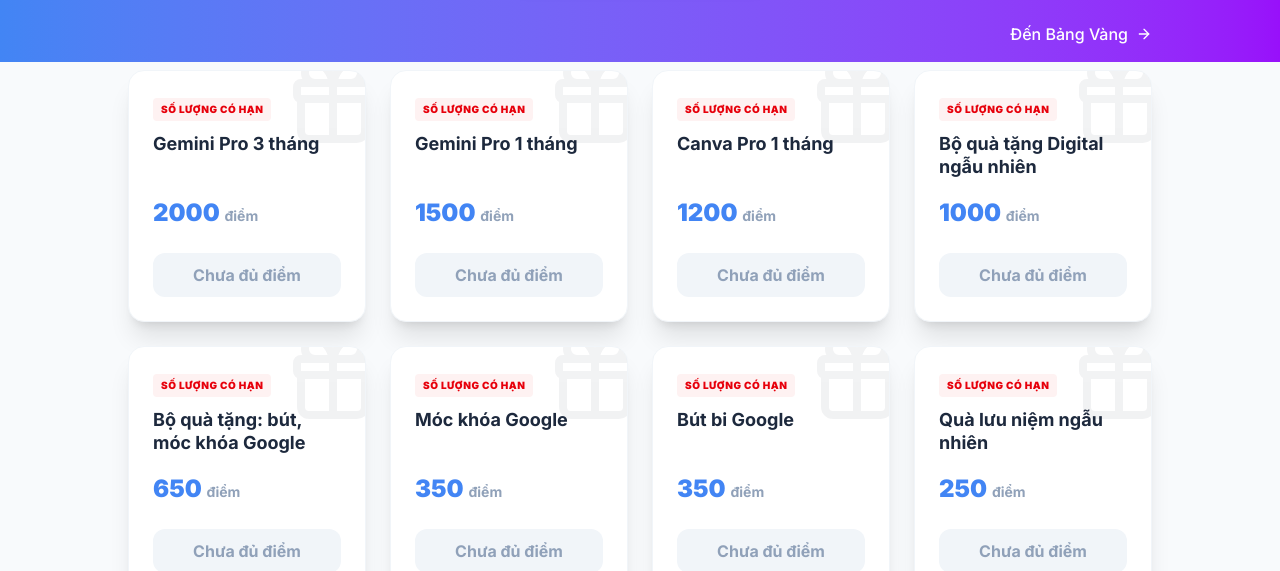
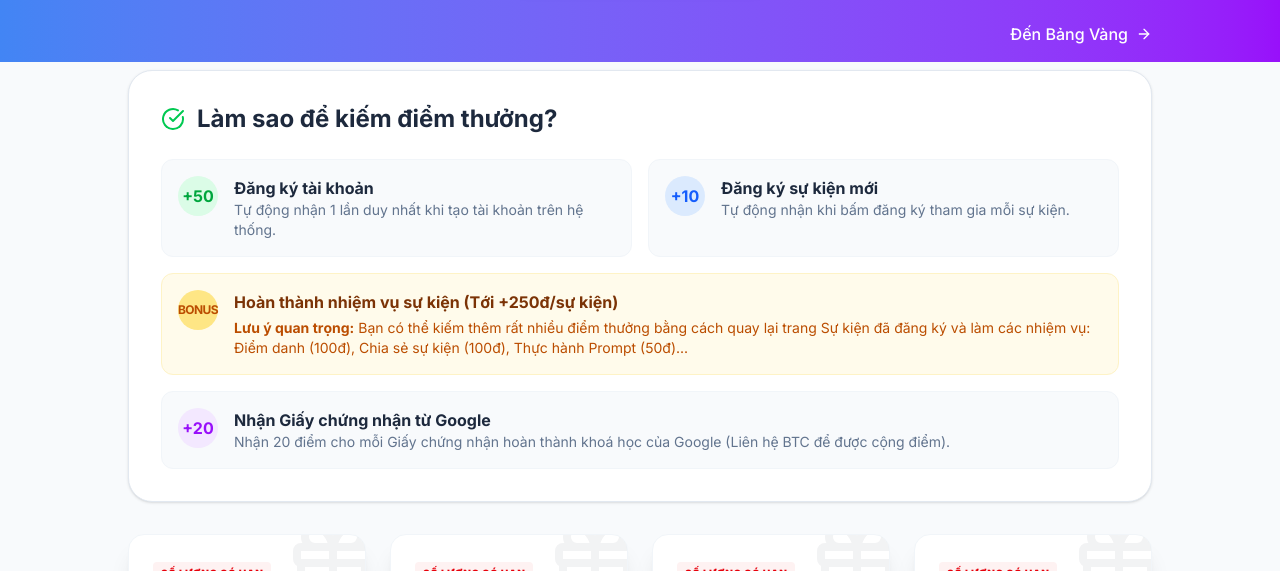
Before and after one commit to duongdaison3/ga4students, a Next.js app: page /doi-qua in a window 1280 px wide. Shown: the part 381-952 px from the top of the page. Built offline with nearby package versions, Linux system fonts and the light colour scheme; no server answers; the database is empty; sample sign-in values are in the browser's storage.

Commit message:
update mission

```diff
--- a/src/app/api/auth/register/route.ts
+++ b/src/app/api/auth/register/route.ts
@@ -49,7 +49,17 @@
       phone,
       university,
       createdAt: new Date(),
-      role: "student"
+      role: "student",
+      totalPoints: 50 // Thưởng 50 điểm khi đăng ký
+    });
+
+    // 4b. Record mission
+    await adminDb.collection("user_missions").doc(`${userRecord.uid}_register`).set({
+      userId: userRecord.uid,
+      eventId: "system",
+      missionType: "register",
+      points: 50,
+      createdAt: new Date()
     });
 
     // 5. Send account activation email with password setup link
--- a/src/app/api/workshops/register/route.ts
+++ b/src/app/api/workshops/register/route.ts
@@ -47,9 +47,23 @@
       return NextResponse.json({ error: "Bạn đã đăng ký tham gia buổi học này rồi." }, { status: 400 });
     }
 
-    // 5. Update user's registered workshops in Firestore
+    // 5. Update user's registered workshops and add 10 points in Firestore
     registeredWorkshops.push(workshopId);
-    await userRef.set({ registeredWorkshops }, { merge: true });
+    const currentPoints = userDoc.exists ? (userDoc.data()?.totalPoints || 0) : 0;
+
+    await userRef.set({
+      registeredWorkshops,
+      totalPoints: currentPoints + 10
+    }, { merge: true });
+
+    // 5a. Record mission
+    await adminDb.collection("user_missions").doc(`${uid}_${workshopId}_register_event`).set({
+      userId: uid,
+      eventId: workshopId,
+      missionType: "register_event",
+      points: 10,
+      createdAt: new Date()
+    });
 
     // 5b. Save to registrations collection for admin dashboard
     await adminDb.collection("registrations").add({
--- a/src/app/doi-qua/page.tsx
+++ b/src/app/doi-qua/page.tsx
@@ -11,10 +11,10 @@
 import { useRouter } from "next/navigation";
 
 const REWARDS = [
-  { id: "gemini_pro_3m", name: "Gemini Pro 3 tháng", points: 2000, type: "digital", limit: "Số lượng có hạn" },
-  { id: "gemini_pro_1m", name: "Gemini Pro 1 tháng", points: 1500, type: "digital", limit: "Số lượng có hạn" },
-  { id: "canva_pro_1m", name: "Canva Pro 1 tháng", points: 1200, type: "digital", limit: "Số lượng có hạn" },
-  { id: "digital_random", name: "Bộ quà tặng Digital ngẫu nhiên", points: 1000, type: "digital", limit: "Số lượng có hạn" },
+  { id: "gemini_pro_3m", name: "Gemini Pro 3 tháng", points: 2500, type: "digital", limit: "Số lượng có hạn" },
+  { id: "gemini_pro_1m", name: "Gemini Pro 1 tháng", points: 2000, type: "digital", limit: "Số lượng có hạn" },
+  { id: "canva_pro_1m", name: "Canva Pro 1 tháng", points: 1500, type: "digital", limit: "Số lượng có hạn" },
+  { id: "digital_random", name: "Bộ quà tặng Digital ngẫu nhiên", points: 1200, type: "digital", limit: "Số lượng có hạn" },
   { id: "phys_combo", name: "Bộ quà tặng: bút, móc khóa Google", points: 650, type: "physical", limit: "Số lượng có hạn" },
   { id: "phys_keychain", name: "Móc khóa Google", points: 350, type: "physical", limit: "Số lượng có hạn" },
   { id: "phys_pen", name: "Bút bi Google", points: 350, type: "physical", limit: "Số lượng có hạn" },
@@ -171,6 +171,47 @@
             </Link>
           </div>
 
+          {/* Nhiệm vụ kiếm điểm */}
+          <div className="bg-white rounded-3xl p-6 md:p-8 shadow-sm border border-slate-200 mb-8 relative z-10">
+            <div className="flex items-center gap-3 mb-6">
+              <CheckCircle className="w-6 h-6 text-green-500" />
+              <h2 className="text-2xl font-bold text-slate-800">Làm sao để kiếm điểm thưởng?</h2>
+            </div>
+
+            <div className="grid grid-cols-1 md:grid-cols-2 gap-4">
+              <div className="flex items-start gap-4 p-4 rounded-xl bg-slate-50 border border-slate-100">
+                <div className="flex-shrink-0 w-10 h-10 bg-green-100 text-green-600 rounded-full flex items-center justify-center font-bold">+50</div>
+                <div>
+                  <h3 className="font-bold text-slate-800">Đăng ký tài khoản</h3>
+                  <p className="text-sm text-slate-500">Tự động nhận 1 lần duy nhất khi tạo tài khoản trên hệ thống.</p>
+                </div>
+              </div>
+              <div className="flex items-start gap-4 p-4 rounded-xl bg-slate-50 border border-slate-100">
+                <div className="flex-shrink-0 w-10 h-10 bg-blue-100 text-blue-600 rounded-full flex items-center justify-center font-bold">+10</div>
+                <div>
+                  <h3 className="font-bold text-slate-800">Đăng ký sự kiện mới</h3>
+                  <p className="text-sm text-slate-500">Tự động nhận khi bấm đăng ký tham gia mỗi sự kiện.</p>
+                </div>
+              </div>
+              <div className="flex items-start gap-4 p-4 rounded-xl bg-amber-50 border border-amber-100 md:col-span-2">
+                <div className="flex-shrink-0 w-10 h-10 bg-amber-200 text-amber-700 rounded-full flex items-center justify-center font-bold text-xs uppercase tracking-tighter">Bonus</div>
+                <div>
+                  <h3 className="font-bold text-amber-900">Hoàn thành nhiệm vụ sự kiện (Tới +250đ/sự kiện)</h3>
+                  <p className="text-sm text-amber-700 mt-1">
+                    <strong>Lưu ý quan trọng:</strong> Bạn có thể kiếm thêm rất nhiều điểm thưởng bằng cách quay lại trang Sự kiện đã đăng ký và làm các nhiệm vụ: Điểm danh (100đ), Chia sẻ sự kiện (100đ), Thực hành Prompt (50đ)...
+                  </p>
+                </div>
+              </div>
+              <div className="flex items-start gap-4 p-4 rounded-xl bg-slate-50 border border-slate-100 md:col-span-2">
+                <div className="flex-shrink-0 w-10 h-10 bg-purple-100 text-purple-600 rounded-full flex items-center justify-center font-bold">+20</div>
+                <div>
+                  <h3 className="font-bold text-slate-800">Nhận Giấy chứng nhận từ Google</h3>
+                  <p className="text-sm text-slate-500">Nhận 20 điểm cho mỗi Giấy chứng nhận hoàn thành khoá học của Google (Liên hệ BTC để được cộng điểm).</p>
+                </div>
+              </div>
+            </div>
+          </div>
+
           {/* Grid Quà tặng */}
           <div className="grid grid-cols-1 sm:grid-cols-2 md:grid-cols-3 lg:grid-cols-4 gap-6 mb-16 relative z-10">
             {REWARDS.map((reward) => (
@@ -193,8 +234,8 @@
                   onClick={() => handleRedeemClick(reward)}
                   disabled={userPoints < reward.points}
                   className={`w-full py-2.5 rounded-xl font-bold transition-colors ${userPoints >= reward.points
-                      ? "bg-[#4285F4] text-white hover:bg-blue-600 shadow-md shadow-blue-200"
-                      : "bg-slate-100 text-slate-400 cursor-not-allowed"
+                    ? "bg-[#4285F4] text-white hover:bg-blue-600 shadow-md shadow-blue-200"
+                    : "bg-slate-100 text-slate-400 cursor-not-allowed"
                     }`}
                 >
                   {userPoints >= reward.points ? "Đổi Quà" : "Chưa đủ điểm"}
--- a/src/app/su-kien/[id]/page.tsx
+++ b/src/app/su-kien/[id]/page.tsx
@@ -100,7 +100,7 @@
         throw new Error(data.error || "Đăng ký thất bại");
       }
 
-      alert("Đăng ký sự kiện thành công! Vui lòng kiểm tra email xác nhận của bạn.");
+      alert("🎉 Đăng ký sự kiện thành công! Bạn đã được cộng +10 điểm.\n\nVui lòng kéo xuống phần 'Nhiệm vụ The Gemini Elite' bên dưới để làm nhiệm vụ và kiếm thêm điểm thưởng nhé!");
       setIsRegistered(true);
     } catch (error: any) {
       alert(error.message);
@@ -331,9 +331,10 @@
                 <Sparkles className="w-8 h-8 text-amber-500" />
                 <h2 className="text-2xl font-bold text-slate-800">Nhiệm vụ The Gemini Elite</h2>
               </div>
-              <p className="text-slate-600 mb-8">
-                Hoàn thành các nhiệm vụ dưới đây để tích lũy điểm thưởng và lọt vào Bảng Vàng <strong>The Gemini Elite</strong>!
-              </p>
+
+              <div className="bg-amber-50 border border-amber-200 text-amber-800 p-4 rounded-xl mb-6 text-sm">
+                <strong>💡 Mẹo kiếm điểm:</strong> Đăng ký thành công bạn đã có <strong>+10đ</strong>. Hãy hoàn thành các nhiệm vụ bên dưới để tích lũy thêm tới <strong>+250đ</strong> cho sự kiện này và lọt vào Bảng Vàng nhé!
+              </div>
 
               <div className="grid grid-cols-1 md:grid-cols-2 gap-4">
                 {/* Nhiệm vụ 1: Điểm danh */}
```
